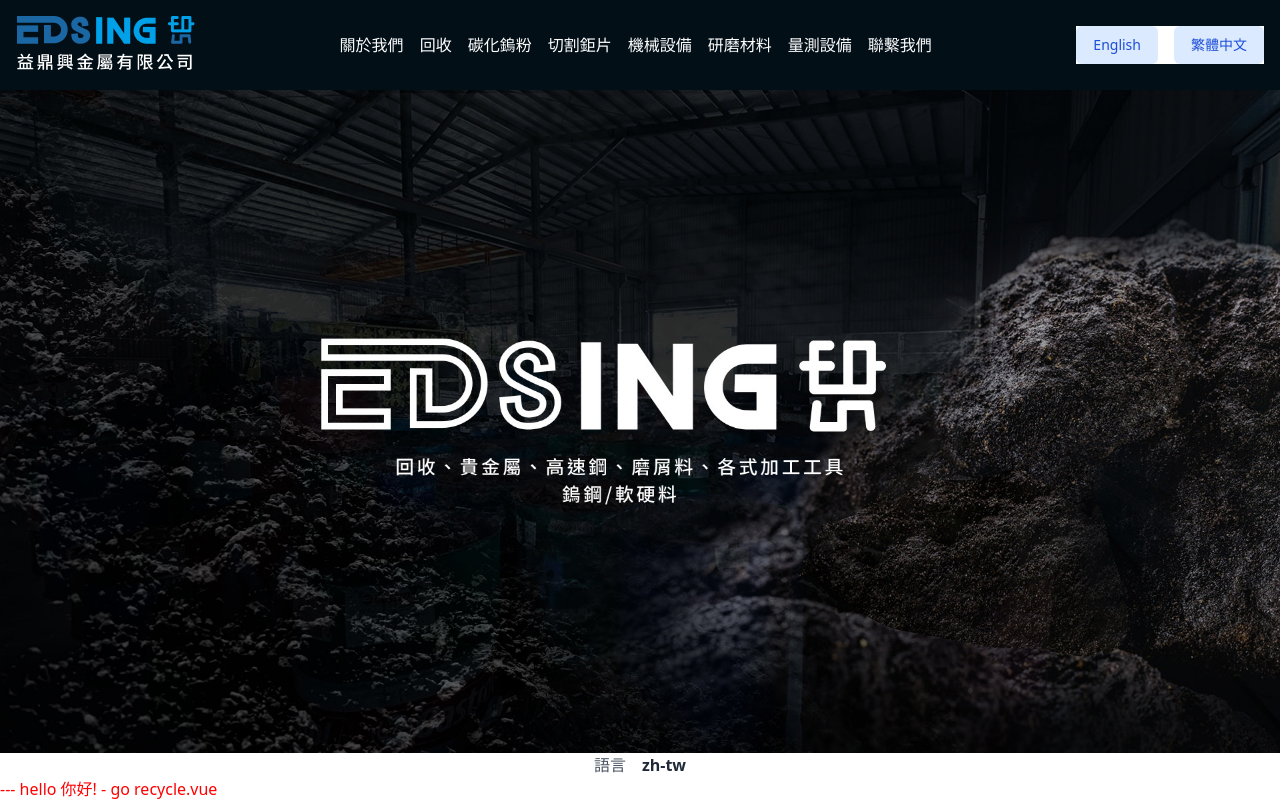
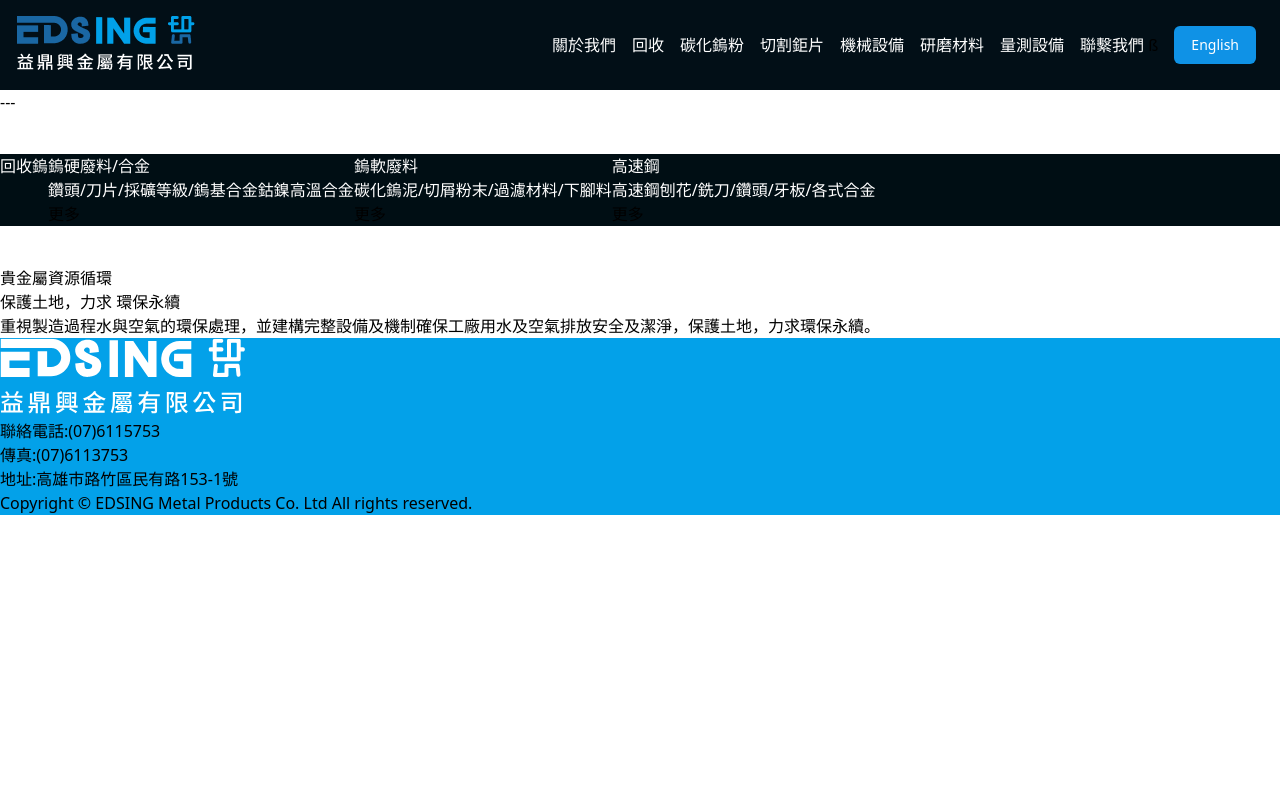
Before and after one commit to Occur55170/edsing, a Nuxt app: page / in a window 1280 px wide. Shown: the top 801 px of the page. Built offline with nearby package versions, Linux system fonts and the light colour scheme.

Commit message:
feat: add css to index page

```diff
--- a/components/Nav.vue
+++ b/components/Nav.vue
@@ -1,15 +1,15 @@
 <template>
   <div class="nav flex justify-between items-center p-4">
-    <img src="~/public/logo.png" alt="logo">
-    <ul class="flex justify-between">
+    <img src="~/public/logo.png" alt="logo" />
+    <ul class="flex justify-between items-center">
       <li class="mx-2">
         <NuxtLink to="/" class="text-white">
-          關於我們
+          {{ t('about us') }}
         </NuxtLink>
       </li>
       <li class="mx-2">
         <NuxtLink to="/" class="text-white">
-          回收
+          {{ t('recycle') }}
         </NuxtLink>
       </li>
       <li class="mx-2">
@@ -40,33 +40,34 @@
       <li class="mx-2">
         <NuxtLink to="/email" class="text-white">
           聯繫我們
-        </NuxtLink>
+        </NuxtLink>ß
       </li>
-    </ul>
-
-    <div class="flex flex-col items-center bg-white">
-      <div class="flex gap-4">
+      <li class="mx-2">
+        <div class="flex flex-col items-center gap-4">
           <button
+            v-if="locale === 'zh-tw'"
             type="button"
-          class="inline-flex items-center rounded-md border border-transparent bg-blue-100 px-4 py-2 text-sm font-medium text-blue-700 hover:bg-blue-200 focus:outline-none focus:ring-2 focus:ring-blue-500 focus:ring-offset-2"
+            class="inline-flex items-center rounded-md border border-transparent bg-blue-100 px-4 py-2 text-sm font-medium text-white bg-brand hover:bg-brand-dark"
             @click="locale = 'en'"
           >
             English
           </button>
           <button
+            v-else
             type="button"
-          class="inline-flex items-center rounded-md border border-transparent bg-blue-100 px-4 py-2 text-sm font-medium text-blue-700 hover:bg-blue-200 focus:outline-none focus:ring-2 focus:ring-blue-500 focus:ring-offset-2"
+            class="inline-flex items-center rounded-md border border-transparent bg-blue-100 px-4 py-2 text-sm font-medium text-white bg-brand hover:bg-brand-dark"
             @click="locale = 'zh-tw'"
           >
             繁體中文
           </button>
         </div>
-    </div>
+      </li>
+    </ul>
   </div>
 </template>
 
 <script setup>
-const { locale } = useI18n()
+const { locale, t } = useI18n()
 
 </script>
 
@@ -74,4 +75,5 @@
 .nav{
   background: #020F17
 }
+
 </style>
--- a/i18n/locales/en.json
+++ b/i18n/locales/en.json
@@ -2,5 +2,8 @@
   "hello": "Hello!",
   "language": "Language",
   "home": "Home",
-  "about": "About"
+  "about": "About",
+  "about us": "About US",
+  "recycle": "Recycle",
+  "more": "More"
 }
--- a/i18n/locales/zh.json
+++ b/i18n/locales/zh.json
@@ -2,5 +2,8 @@
   "hello": "你好!",
   "language": "語言",
   "home": "首頁",
-  "about": "關於"
+  "about": "關於",
+  "about us": "關於我們",
+  "recycle": "回收",
+  "more": "更多"
 }
--- a/pages/index.vue
+++ b/pages/index.vue
@@ -1,41 +1,69 @@
 <template>
   <div>
     <NuxtLayout>
-      <div>
+      <!-- <div>
         <img class="block" src="../public/header.jpg" alt="">
         <img class="hidden" src="../public/header-m.jpg" alt="">
-      </div>
-      <!-- #020F17 -->
-      <div class="flex flex-row justify-center bg-white">
+      </div> -->
+      <!-- <div class="flex flex-row justify-center bg-white">
         <label class="text-gray-600">{{ t('language') }}</label>
         <span class="ml-4 font-bold text-gray-800">{{ locale }}</span>
+      </div> -->
+      ---
+
+      <div class="my-10 flex" style="background: #000e14">
+        <h3 class="text-white">
+          回收鎢
+        </h3>
+        <ul class="flex">
+          <li>
+            <p class="text-white">
+              鎢硬廢料/合金
+            </p>
+            <p class="text-white">
+              鑽頭/刀片/採礦等級/鎢基合金鈷鎳高溫合金
+            </p>
+            <NuxtLink to="/recycle">
+              {{ t('more') }}
+            </NuxtLink>
+          </li>
+          <li>
+            <p class="text-white">
+              鎢軟廢料
+            </p>
+            <p class="text-white">
+              碳化鎢泥/切屑粉末/過濾材料/下腳料
+            </p>
+            <NuxtLink to="/recycle">
+              {{ t('more') }}
+            </NuxtLink>
+          </li>
+          <li>
+            <p class="text-white">
+              高速鋼
+            </p>
+            <p class="text-white">
+              高速鋼刨花/銑刀/鑽頭/牙板/各式合金
+            </p>
+            <NuxtLink to="/recycle">
+              {{ t('more') }}
+            </NuxtLink>
+          </li>
+        </ul>
       </div>
-      ---
-      hello
-      {{ t('hello') }}
-      -
 
-      <NuxtLink to="/recycle">
-        go recycle.vue
-      </NuxtLink>
-
-      <div style="background-color:#000;">
-        <p class="text-white">
-          lorem
-        </p>
-      </div>
       <div>
         <div class="list">
           <h3>
             <span>貴金屬</span>資源循環
-            <br>
+            <br />
             保護土地，力求
             <span>環保永續</span>
           </h3>
           <p>重視製造過程水與空氣的環保處理，並建構完整設備及機制確保工廠用水及空氣排放安全及潔淨，保護土地，力求環保永續。</p>
         </div>
-        <div class="cycle" />
-        <div class="equipment" />
+        <div class="cycle"></div>
+        <div class="equipment"></div>
       </div>
     </NuxtLayout>
   </div>
@@ -65,7 +93,7 @@
 
 <style lang="scss" scoped>
     /* Write scss here */
-    div {
-        color: red;
-    }
+    // div {
+    //     color: red;
+    // }
 </style>
--- a/pages/recycle.vue
+++ b/pages/recycle.vue
@@ -32,24 +32,24 @@
       </div>
       <form class="w-50">
         <div>
-          <label to="name">聯絡人姓名<input id="name" type="text"></label>
-          <label to="companyName">公司名稱<input id="companyName" type="text"></label>
+          <label to="name">聯絡人姓名<input id="name" type="text" /></label>
+          <label to="companyName">公司名稱<input id="companyName" type="text" /></label>
         </div>
         <div>
-          <label to="email">電子郵件<input id="email" type="text"></label>
-          <label to="phone">電話<input id="phone" type="text"></label>
+          <label to="email">電子郵件<input id="email" type="text" /></label>
+          <label to="phone">電話<input id="phone" type="text" /></label>
         </div>
         <div>
-          <label to="country">國家<input id="country" type="text"></label>
-          <label to="zone">州/省/地區<input id="zone" type="text"></label>
+          <label to="country">國家<input id="country" type="text" /></label>
+          <label to="zone">州/省/地區<input id="zone" type="text" /></label>
         </div>
         <div>
-          <label to="material">材料<input id="material" type="text"></label>
-          <label to="materialCount">材料多少<input id="materialCount" type="text"></label>
+          <label to="material">材料<input id="material" type="text" /></label>
+          <label to="materialCount">材料多少<input id="materialCount" type="text" /></label>
         </div>
         <div>
-          <label to="materialImg">上傳素材圖片<input id="materialImg" type="text"></label>
-          <label to="message">訊息<input id="message" type="text"></label>
+          <label to="materialImg">上傳素材圖片<input id="materialImg" type="text" /></label>
+          <label to="message">訊息<input id="message" type="text" /></label>
         </div>
       </form>
     </div>
--- a/tailwind.config.ts
+++ b/tailwind.config.ts
@@ -8,7 +8,15 @@
     './error.vue'
   ],
   theme: {
-    extend: {}
+    extend: {
+      colors: {
+        brand: {
+          DEFAULT: '#0F92E6',
+          light: '#0F92E6',
+          dark: '#0B6FAD'
+        }
+      }
+    }
   },
   plugins: [],
   vite: {
```
Also changed, not shown: .eslintrc.cjs. Lines whose indentation alone changed are shown as unchanged.
